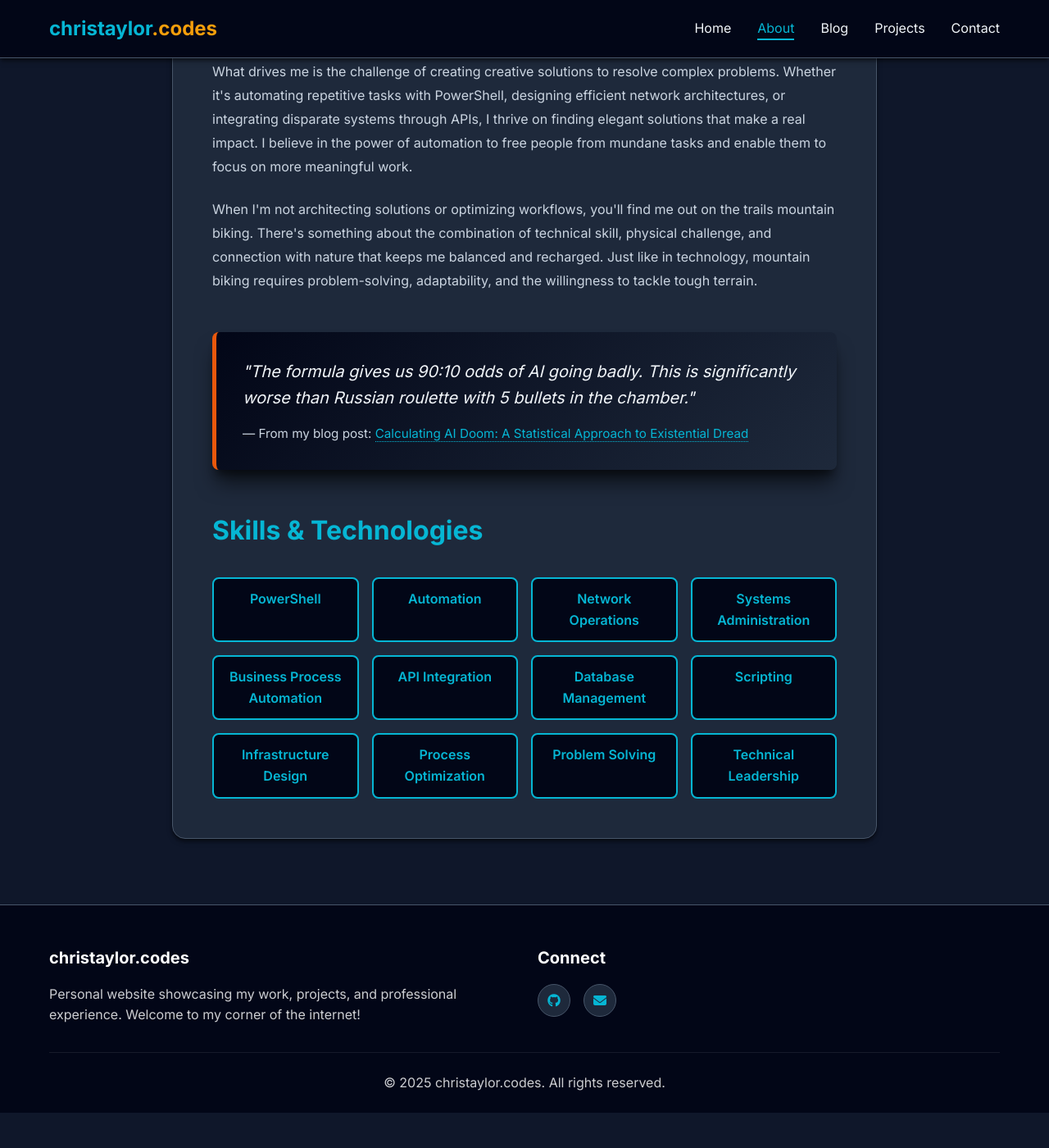
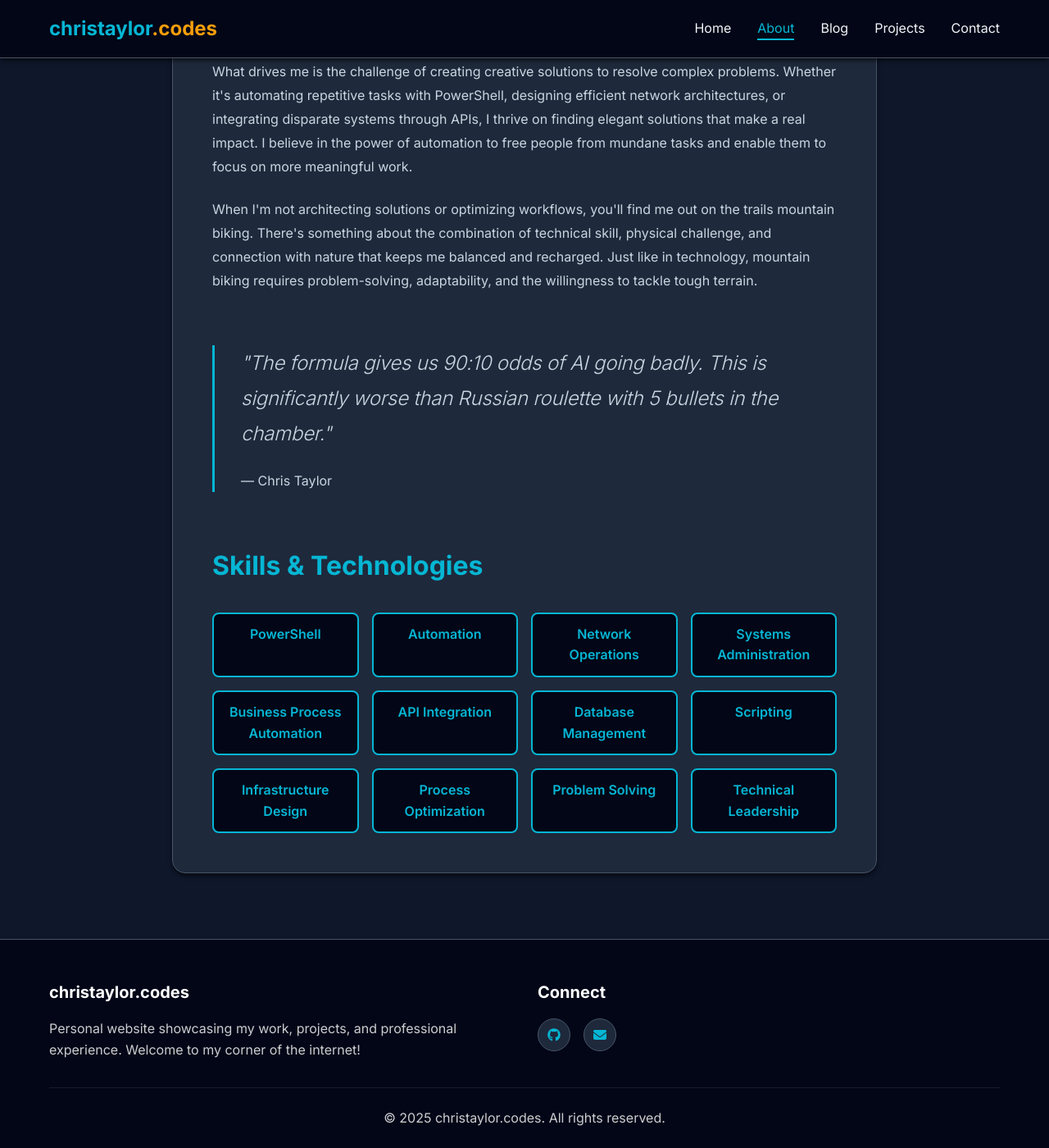
Before and after one commit to christaylorcodes/christaylorcodes.github.io, a Jekyll site: the page built from about.html, in a window 1280 px wide and 1400 px high, scrolled down 903 px. Shown: the whole window at 82% size. Built offline with Jekyll 4.4.1, drawn with Linux system fonts in a browser that asks for light colours; before the commit the page ends 2260 px from its top, so only the background shows below that.

Commit message:
Redesign About page quote with minimal clickable style
Transform quote callout into a clean, clickable blockquote linking to the AI Doom blog post. Replace gradient background and box with simple left-border design featuring smooth hover interaction that shifts quote right and brightens border color.

🤖 Generated with [Claude Code](https://claude.com/claude-code)

Co-Authored-By: Claude <noreply@anthropic.com>

```diff
--- a/about.html
+++ b/about.html
@@ -48,16 +48,16 @@ permalink: /about/
                 problem-solving, adaptability, and the willingness to tackle tough terrain.
             </p>
 
-            <div class="about-callout">
-                <blockquote>
-                    <p class="callout-text">
+            <a href="/ai/commentary/2025/11/03/calculating-ai-doom-odds-formula.html" class="quote-link">
+                <blockquote class="about-quote">
+                    <p class="quote-text">
                         "The formula gives us 90:10 odds of AI going badly. This is significantly worse than Russian roulette with 5 bullets in the chamber."
                     </p>
-                    <footer class="callout-footer">
-                        — From my blog post: <a href="{{ '/2025/11/03/calculating-ai-doom-odds-formula.html' | relative_url }}">Calculating AI Doom: A Statistical Approach to Existential Dread</a>
+                    <footer class="quote-attribution">
+                        — Chris Taylor
                     </footer>
                 </blockquote>
-            </div>
+            </a>
 
             <h2>Skills & Technologies</h2>
 
--- a/assets/css/main.css
+++ b/assets/css/main.css
@@ -463,47 +463,57 @@ section {
     box-shadow: 0 0 15px rgba(6, 182, 212, 0.5);
 }
 
-/* About Page Callout */
-.about-callout {
-    margin: 3rem 0;
-    padding: 2rem;
-    background: linear-gradient(135deg, var(--bg-darker) 0%, var(--bg-light) 100%);
-    border-left: 5px solid var(--accent-orange);
-    border-radius: 0.5rem;
-    box-shadow: var(--shadow-lg);
+/* About Page Quote Link */
+.quote-link {
+    display: block;
+    text-decoration: none;
+    color: inherit;
+    margin: 4rem 0;
+    transition: transform 0.2s ease;
 }
 
-.about-callout blockquote {
-    margin: 0;
-    padding: 0;
-    border: none;
+.quote-link:hover {
+    transform: translateX(8px);
 }
 
-.about-callout .callout-text {
-    font-size: 1.25rem;
+.about-quote {
+    margin: 0;
+    padding: 0 0 0 2rem;
+    border: none;
+    border-left: 3px solid var(--primary-color);
+}
+
+.quote-link:hover .about-quote {
+    border-left-color: var(--primary-light);
+}
+
+.quote-text {
+    font-size: 1.5rem;
     font-style: italic;
+    font-weight: 300;
     color: var(--text-dark);
     margin-bottom: 1rem;
-    line-height: 1.6;
+    line-height: 1.8;
+    letter-spacing: -0.01em;
 }
 
-.about-callout .callout-footer {
-    font-size: 0.95rem;
+.quote-attribution {
+    font-size: 1rem;
     color: var(--text-light);
     font-style: normal;
-    margin-top: 1rem;
+    font-weight: 400;
+    margin-top: 1.5rem;
 }
 
-.about-callout .callout-footer a {
-    color: var(--primary-color);
-    text-decoration: none;
-    border-bottom: 1px dotted var(--primary-color);
-    transition: all 0.3s ease;
-}
+/* Responsive adjustments */
+@media (max-width: 768px) {
+    .quote-text {
+        font-size: 1.25rem;
+    }
 
-.about-callout .callout-footer a:hover {
-    color: var(--primary-light);
-    border-bottom-color: var(--primary-light);
+    .about-quote {
+        padding-left: 1.5rem;
+    }
 }
 
 /* ===== PROJECTS PAGE ===== */
```
